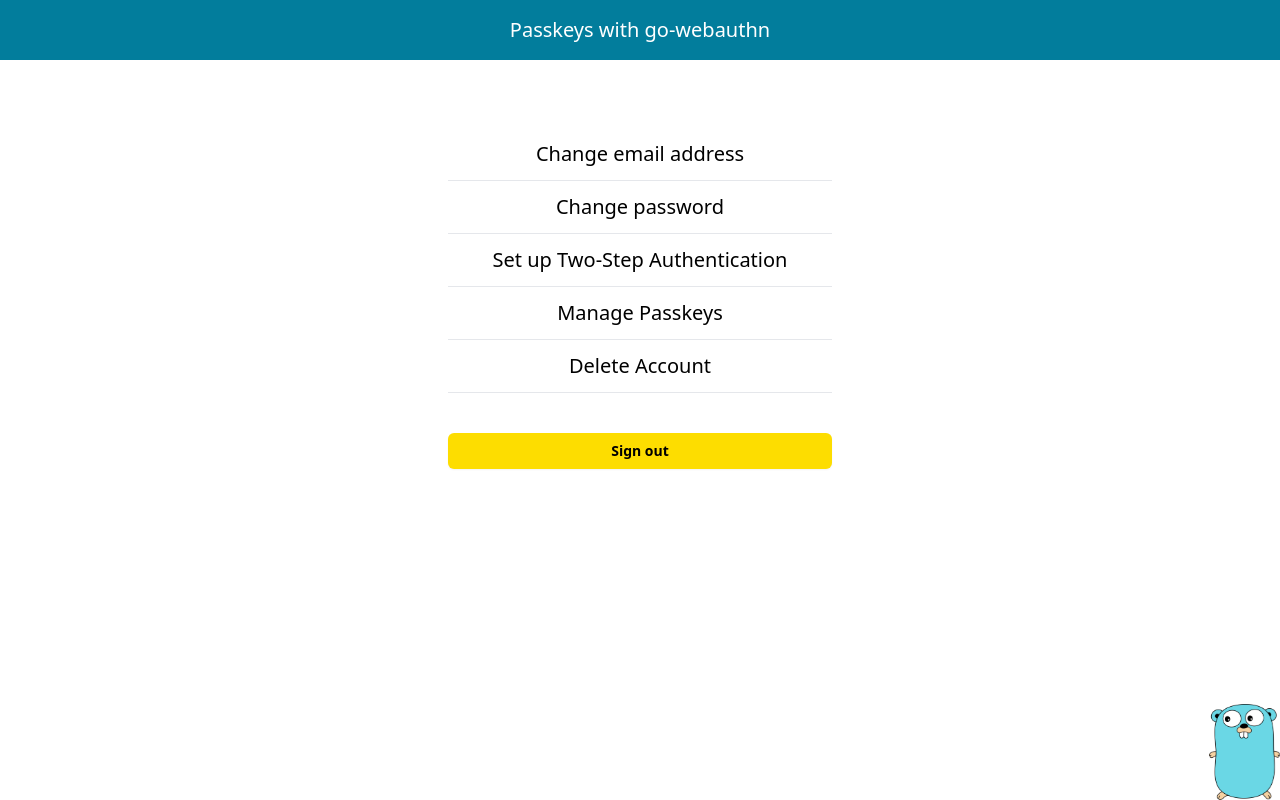
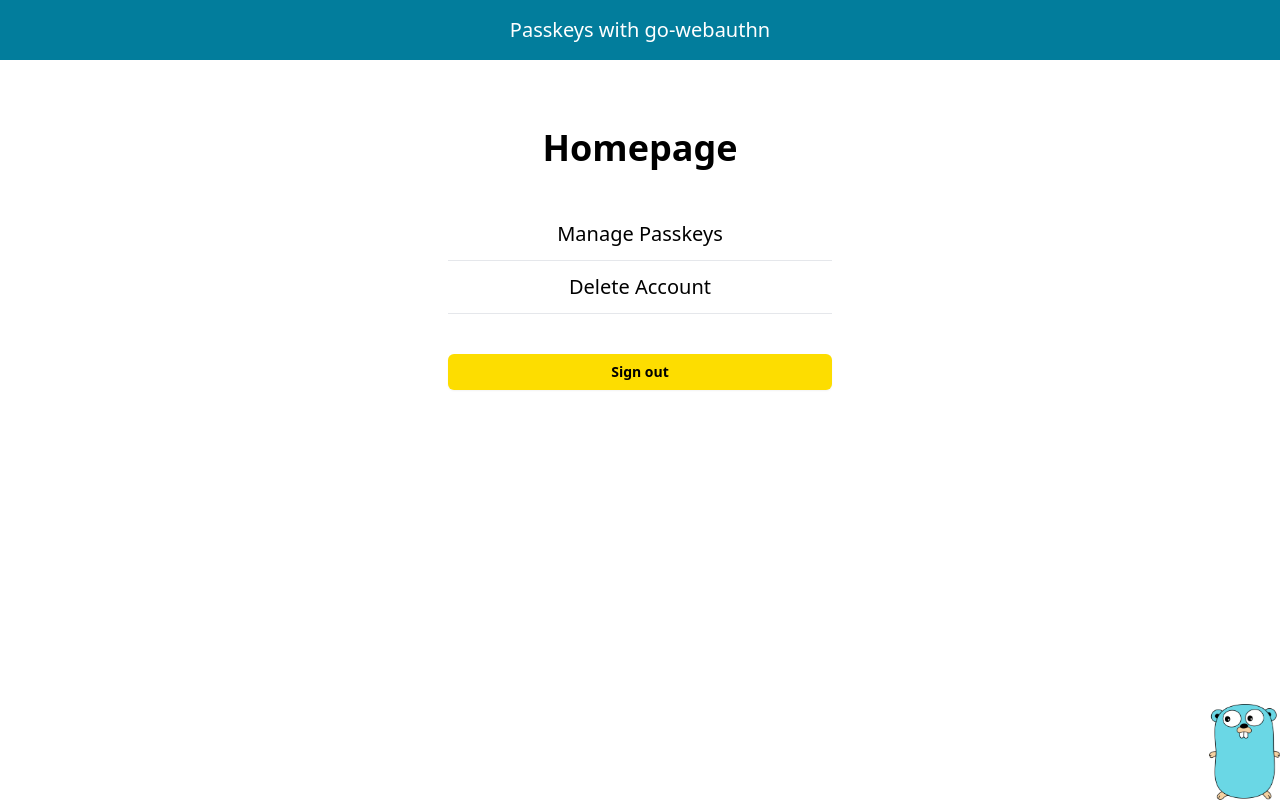
Before and after one commit to shangsuru/passkey-demo, a React (Vite) app in the folder client/: page /home in a window 1280 px wide. Built offline with nearby package versions, Linux system fonts and the light colour scheme.

Commit message:
Add heading to layout component

```diff
--- a/client/src/components/layout/Layout.tsx
+++ b/client/src/components/layout/Layout.tsx
@@ -1,17 +1,22 @@
 import React from "react";
+import { Heading } from "./Heading";
 import gopher from "../../assets/gopher.png";
 
 type Props = {
   children: React.ReactNode;
+  title: string;
 };
 
-export function Layout({ children }: Props): React.ReactElement {
+export function Layout({ children, title }: Props): React.ReactElement {
   return (
     <div className="flex min-h-full flex-1 flex-col justify-center px-6 py-12 lg:px-8 text-center font-normal mx-auto">
       <div className="w-full bg-[#027D9C] text-white p-4 fixed top-0 left-0 text-xl text-center">
         Passkeys with go-webauthn
       </div>
-      <div className="mt-20 sm:mx-auto sm:w-full sm:max-w-sm">{children}</div>
+      <div className="mt-20 sm:mx-auto sm:w-full sm:max-w-sm">
+        <Heading>{title}</Heading>
+        {children}
+      </div>
       <img
         src={gopher}
         alt="gopher"
--- a/client/src/pages/Homepage.tsx
+++ b/client/src/pages/Homepage.tsx
@@ -4,25 +4,21 @@ import { MenuItem } from "../components/navigation/MenuItem.tsx";
 import { Button } from "../components/input/Button.tsx";
 
 const MenuItems = [
-  { title: "Change email address", link: "#" },
-  { title: "Change password", link: "#" },
-  { title: "Set up Two-Step Authentication", link: "#" },
   { title: "Manage Passkeys", link: "/passkeys" },
-  { title: "Delete Account", link: "#" }
+  { title: "Delete Account", link: "#" },
 ];
 
 export default function Homepage(): React.ReactElement {
-
   async function signOut() {
     await fetch("/logout", {
-      method: "POST"
+      method: "POST",
     });
 
     window.location.reload();
   }
 
   return (
-    <Layout>
+    <Layout title="Homepage">
       <div className="mb-10">
         {MenuItems.map((item) => (
           <MenuItem title={item.title} link={item.link} />
--- a/client/src/pages/Login.tsx
+++ b/client/src/pages/Login.tsx
@@ -7,7 +7,7 @@ import { PasskeyLogin } from "../components/form/PasskeyLogin";
 
 export default function Login(): React.ReactElement {
   return (
-    <Layout>
+    <Layout title="Sign in">
       <PasswordLogin />
       <Divider />
       <PasskeyLogin />
--- a/client/src/pages/ManagePasskeys.tsx
+++ b/client/src/pages/ManagePasskeys.tsx
@@ -2,7 +2,6 @@ import React from "react";
 import { Layout } from "../components/layout/Layout";
 import { LinkButton } from "../components/input/LinkButton.tsx";
 import { Button } from "../components/input/Button.tsx";
-import { Heading } from "../components/layout/Heading.tsx";
 import { HorizontalLine } from "../components/layout/HorizontalLine.tsx";
 
 export default function ManagePasskeys(): React.ReactElement {
@@ -10,22 +9,26 @@ export default function ManagePasskeys(): React.ReactElement {
     {
       name: "Chrome on Mac",
       registeredAt: "July 19, 2024",
-      lastUsedAt: "July 19, 2024"
+      lastUsedAt: "July 19, 2024",
     },
     {
       name: "Edge on Windows",
       registeredAt: "July 17, 2024",
-      lastUsedAt: "July 19, 2024"
-    }
+      lastUsedAt: "July 19, 2024",
+    },
   ];
 
   return (
-    <Layout>
-      <Heading>Manage Passkeys</Heading>
-      <Button onClickFunc={() => alert("Not implemented yet!")} buttonText="Register a passkey" />
-      <div className="font-light text-xs mt-2">A prompt will be displayed to confirm registration.</div>
+    <Layout title="Manage Passkeys">
+      <Button
+        onClickFunc={() => alert("Not implemented yet!")}
+        buttonText="Register a passkey"
+      />
+      <div className="font-light text-xs mt-2">
+        A prompt will be displayed to confirm registration.
+      </div>
       <HorizontalLine />
-      {registeredPasskeys.map(passkey => (
+      {registeredPasskeys.map((passkey) => (
         <div>
           <div key={passkey.name} className="grid grid-cols-2 gap-4">
             <div>
@@ -36,7 +39,10 @@ export default function ManagePasskeys(): React.ReactElement {
               </div>
             </div>
             <div>
-              <LinkButton onClickFunc={() => alert("Not implemented yet!")} buttonText="Delete" />
+              <LinkButton
+                onClickFunc={() => alert("Not implemented yet!")}
+                buttonText="Delete"
+              />
             </div>
           </div>
           <HorizontalLine />
--- a/client/src/pages/Register.tsx
+++ b/client/src/pages/Register.tsx
@@ -7,7 +7,7 @@ import { PasskeySignUp } from "../components/form/PasskeySignUp";
 
 export default function Register(): React.ReactElement {
   return (
-    <Layout>
+    <Layout title="Sign up">
       <PasswordSignUp />
       <Divider />
       <PasskeySignUp />
```
